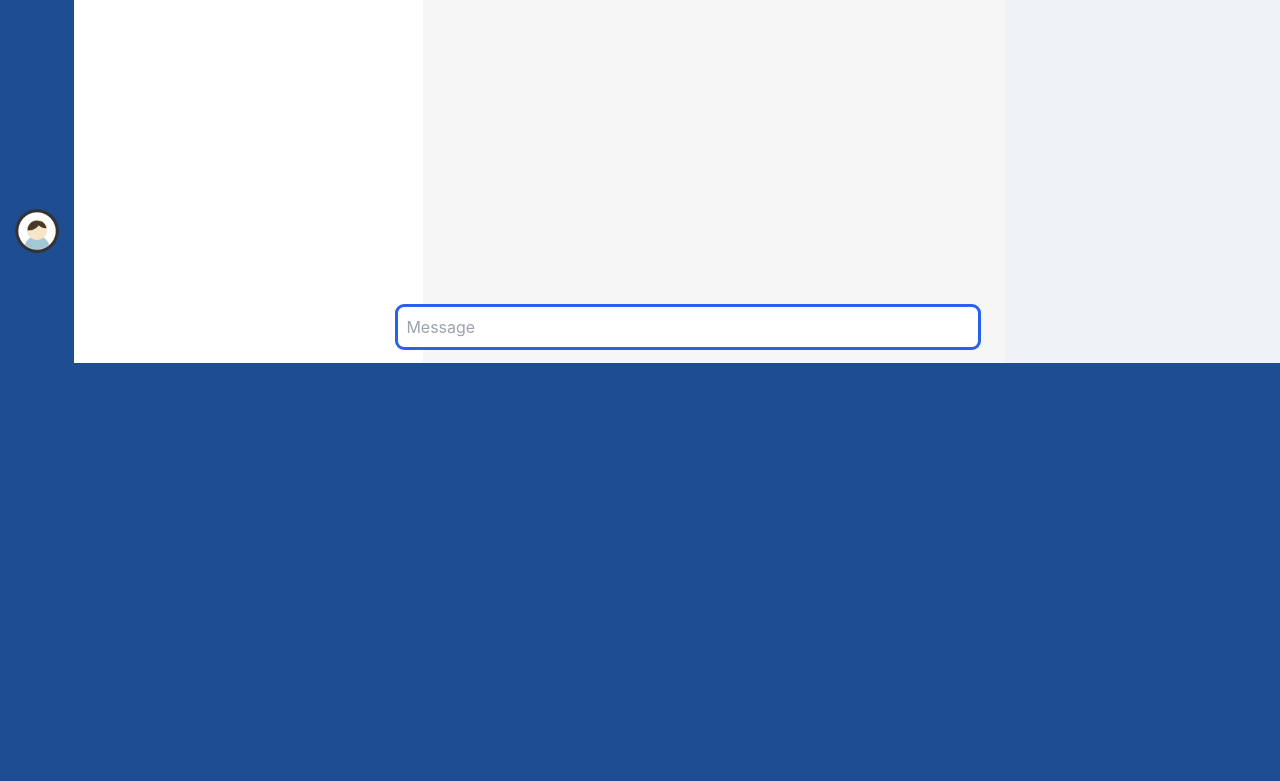
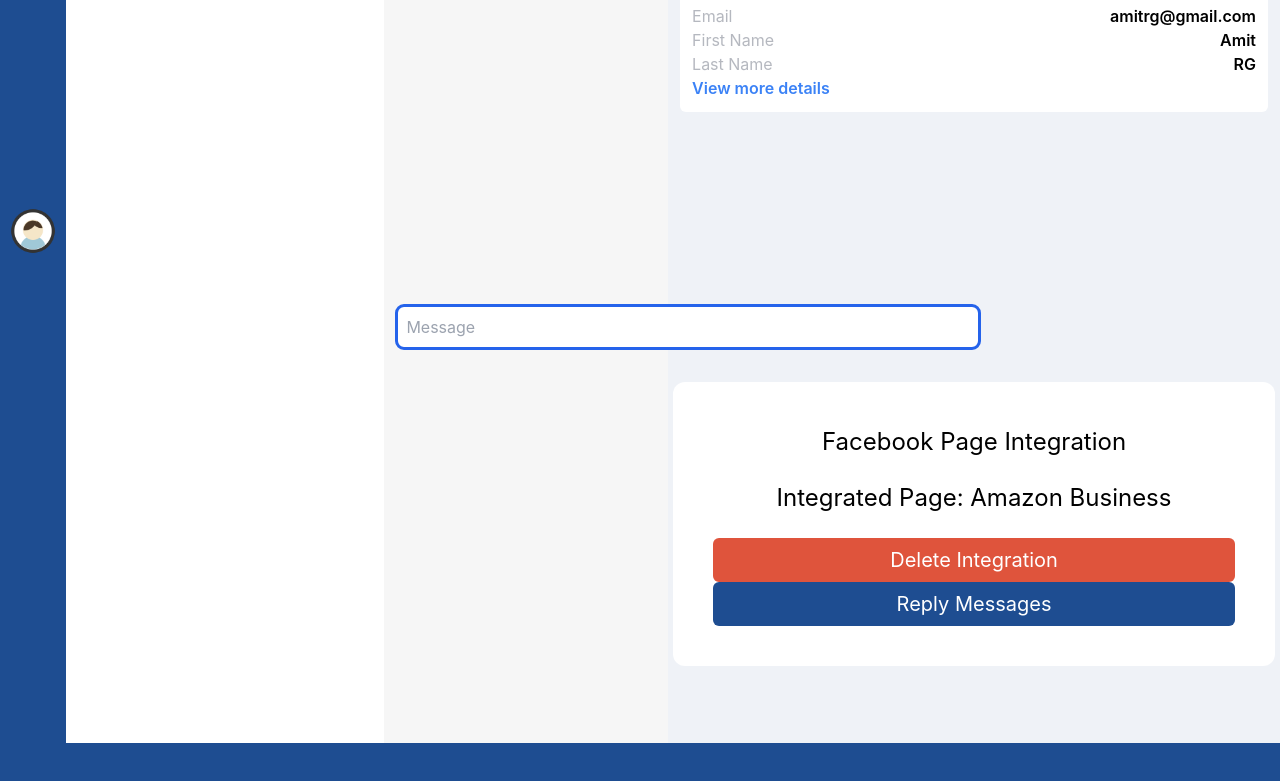
Before and after one commit to Surya-Kola/FB-DM-Helpdesk, a React (Create React App) app: page /agent in a window 1280 px wide. Shown: the part 437-1218 px from the top of the page. Before the commit the page ends 800 px from the top, so only its background shows below. Built offline with nearby package versions, Linux system fonts and the light colour scheme.

Commit message:
first commit

```diff
--- a/src/components/AgentDashboard.js
+++ b/src/components/AgentDashboard.js
@@ -13,6 +13,7 @@ import Messages from "./Messages";
 import Pro from "../assets/pro.png";
 import data from "../data/conversations.json";
 import { useState } from "react";
+import DeletePage from "./DeletePage";
 // import { useEffect, useState } from "react";
 
 const AgentDashboard = () => {
@@ -184,6 +185,7 @@ const AgentDashboard = () => {
             </a>
           </div>
         </div>
+        <DeletePage />
       </div>
     </div>
   );
--- a/src/components/DeletePage.js
+++ b/src/components/DeletePage.js
@@ -5,8 +5,23 @@ const DeletePage = () => {
     <div className=" flex items-center justify-center h-screen">
       <div className="bg-white py-10 px-10 rounded-xl ">
         <h2 className="mt-1 mb-3 pb-3 px-16 text-2xl text-center">
-          Delete Page Integration
+          Facebook Page Integration
         </h2>
+        <h2 className="mt-1 mb-3 pb-3 px-16 text-2xl text-center">
+          Integrated Page: Amazon Business
+        </h2>
+        <button
+            className="text-white rounded-md w-full p-2 text-xl bg-[#df543c]"
+            type="submit"
+          >
+            Delete Integration
+          </button>
+        <button
+            className="text-white rounded-md w-full p-2 text-xl bg-[#1e4d91]"
+            type="submit"
+          >
+            Reply Messages
+          </button>
       </div>
     </div>
   );
```
